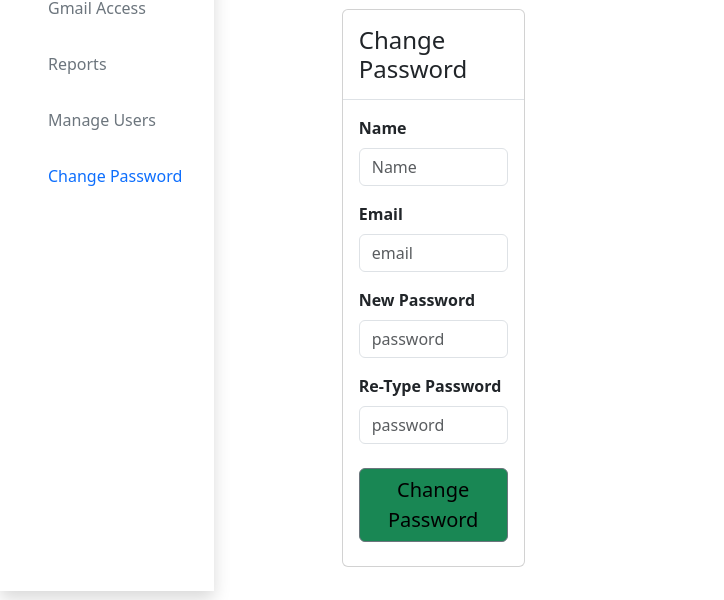
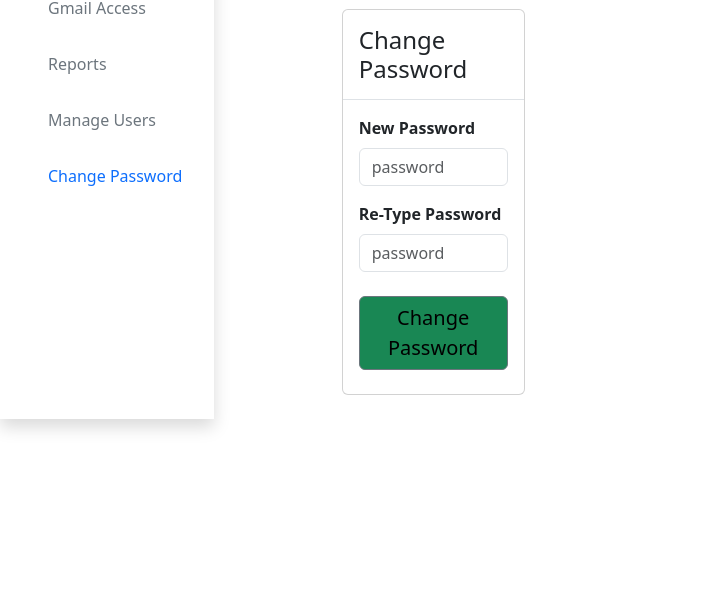
Before and after one commit to shubh009/RickProject, a React (Create React App) app: page /change-password in a window 1280 px wide. Shown: the part 124-724 px from the top of the page, without its empty margins (0-724 px from the left). Built offline with nearby package versions, Linux system fonts and the light colour scheme; the HTML template or start-up script is replaced by a standard one.

Commit message:
change password done

```diff
--- a/src/utils/toast.js
+++ b/src/utils/toast.js
@@ -1,11 +1,10 @@
 import toast from "react-hot-toast";
-
 
 export const toastMessage = (message, type) => {
   toast(message, {
     hideProgressBar: true,
     type: type,
     position: "bottom-center",
-    pauseOnHover: false,
+    pauseOnHover: false
   });
 };
--- a/src/views/ChangePassword.js
+++ b/src/views/ChangePassword.js
@@ -12,13 +12,38 @@ import {
   FormText,
   Button
 } from "reactstrap";
+import axios from "axios";
+import { backendUrl } from "../utils/axios";
+import { toastMessage } from "../utils/toast";
+import { useState } from "react";
 
 const ChangePassword = () => {
-  const tableData = [
-    { name: "Shubhanshu", email: "Shubh@gmail.com", acesstype: "emp" },
-    { name: "Anshu", email: "anshu@gmail.com", acesstype: "emp" },
-    { name: "Sajid", email: "sajid@gmail.com", acesstype: "emp" }
-  ];
+  const [password, setPassword] = useState("");
+  const [repassword, setRepassword] = useState("");
+
+  const ChangePassword = async () => {
+    if (password !== repassword) {
+      alert("Passwords don't match");
+    } else {
+      alert("API code...");
+      var token =
+        "eyJhbGciOiJIUzI1NiIsInR5cCI6IkpXVCJ9.eyJ1c2VySWQiOiI2NTRiNDYzODNjN2RhOGNlZGZjOWFkMzMiLCJpYXQiOjE3MDAwMzAxNTEsImV4cCI6MTczMTU2NjE1MX0.th47PBLt5ds-1cvn3HavtobSObWo0dmLWIh8Ka3pTGo";
+      alert(token);
+      const { data } = await axios({
+        url: `${backendUrl}/auth/changePassword`,
+        method: "put",
+        data: {
+          newPassword: repassword
+        },
+        headers: {
+          Authorization: `Bearer ${token}`
+        },
+        withcredentials: true
+      });
+      console.log(data);
+      toastMessage("Password Changed Successfully", "success");
+    }
+  };
 
   return (
     <div>
@@ -30,24 +55,6 @@ const ChangePassword = () => {
               Change Password
             </CardTitle>
             <CardBody>
-              <Form>
-                <FormGroup>
-                  <Label for="examplename" className="fw-bold">
-                    Name
-                  </Label>
-                  <Input id="examplename" name="name" placeholder="Name" />
-                </FormGroup>
-                <FormGroup>
-                  <Label for="exampleEmail" className="fw-bold">
-                    Email
-                  </Label>
-                  <Input
-                    id="exampleEmail"
-                    name="email"
-                    placeholder="email"
-                    type="email"
-                  />
-                </FormGroup>
               <FormGroup>
                 <Label for="examplePassword" className="fw-bold">
                   New Password
@@ -57,24 +64,30 @@ const ChangePassword = () => {
                   name="password"
                   placeholder="password"
                   type="Password"
+                  value={password}
+                  onChange={e => setPassword(e.target.value)}
                 />
               </FormGroup>
               <FormGroup>
-                  <Label for="examplePassword" className="fw-bold">
+                <Label for="NewPassword" className="fw-bold">
                   Re-Type Password
                 </Label>
                 <Input
-                    id="examplePassword"
+                  id="NewPassword"
                   name="password"
                   placeholder="password"
-                    type="Re Password"
+                  type="Password"
+                  value={repassword}
+                  onChange={e => setRepassword(e.target.value)}
                 />
               </FormGroup>
 
-                <Button className="mt-2 bg-success w-100 text-black fs-5 mb-2">
+              <Button
+                className="mt-2 bg-success w-100 text-black fs-5 mb-2"
+                onClick={ChangePassword}
+              >
                 {" "}<i className="bi bi-key" /> Change Password
               </Button>
-              </Form>
             </CardBody>
           </Card>
         </Col>
--- a/src/views/User.js
+++ b/src/views/User.js
@@ -13,7 +13,6 @@ import {
 import axios from "axios";
 import { backendUrl } from "../utils/axios";
 import { toastMessage } from "../utils/toast";
-import { useNavigate } from "react-router-dom";
 
 const ManageUsers = () => {
 
@@ -38,7 +37,8 @@ const ManageUsers = () => {
           password: password,
           role: userType
         }
-      });
+      } );
+      toastMessage( "User Added Successfully", "success" );
       console.log( data );
       getTableData();
       //console.log(JSON.stringify(data.message));
@@ -81,7 +81,8 @@ const ManageUsers = () => {
     }
 
       )
-    console.log(data);
+    console.log( data );
+    toastMessage( "User Deleted Successfully", "danger" );
     getTableData();
   }
 
```
Lines whose indentation alone changed are shown as unchanged.
